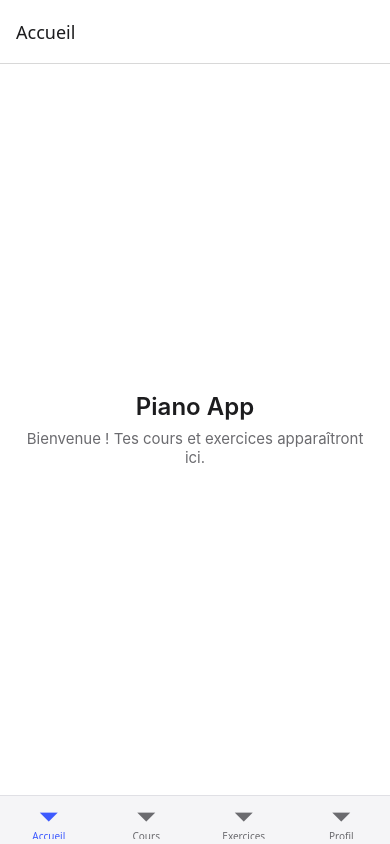
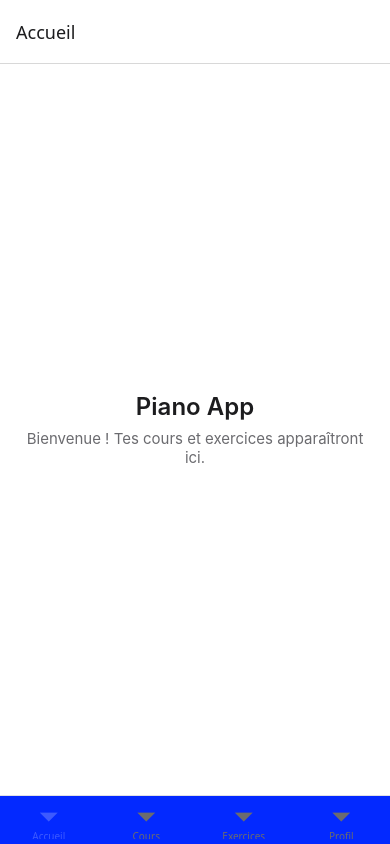
Before and after one commit to sescousse/Chord-app-V2, a React Native app: screen /Home in a window 390 px wide. Built offline with nearby package versions, Linux system fonts and the light colour scheme.

Commit message:
heoullala

```diff
--- a/src/theme/colors.ts
+++ b/src/theme/colors.ts
@@ -10,6 +10,6 @@ export const colors = {
 
 // Style de la barre de navigation du bas (tab bar).
 export const tabBar = {
-  backgroundColor: colors.surface,
+  backgroundColor: '#0329ff',
   borderTopColor: colors.border,
 };
```
